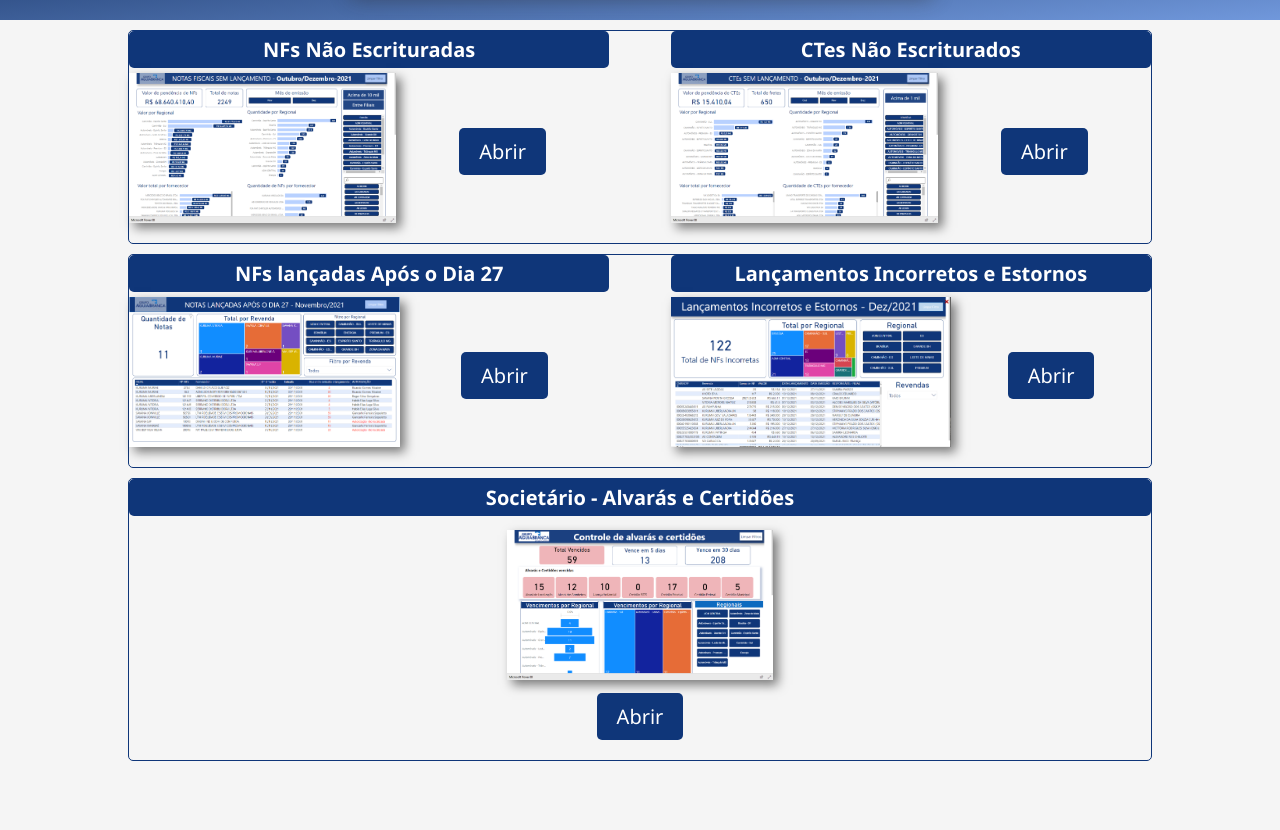
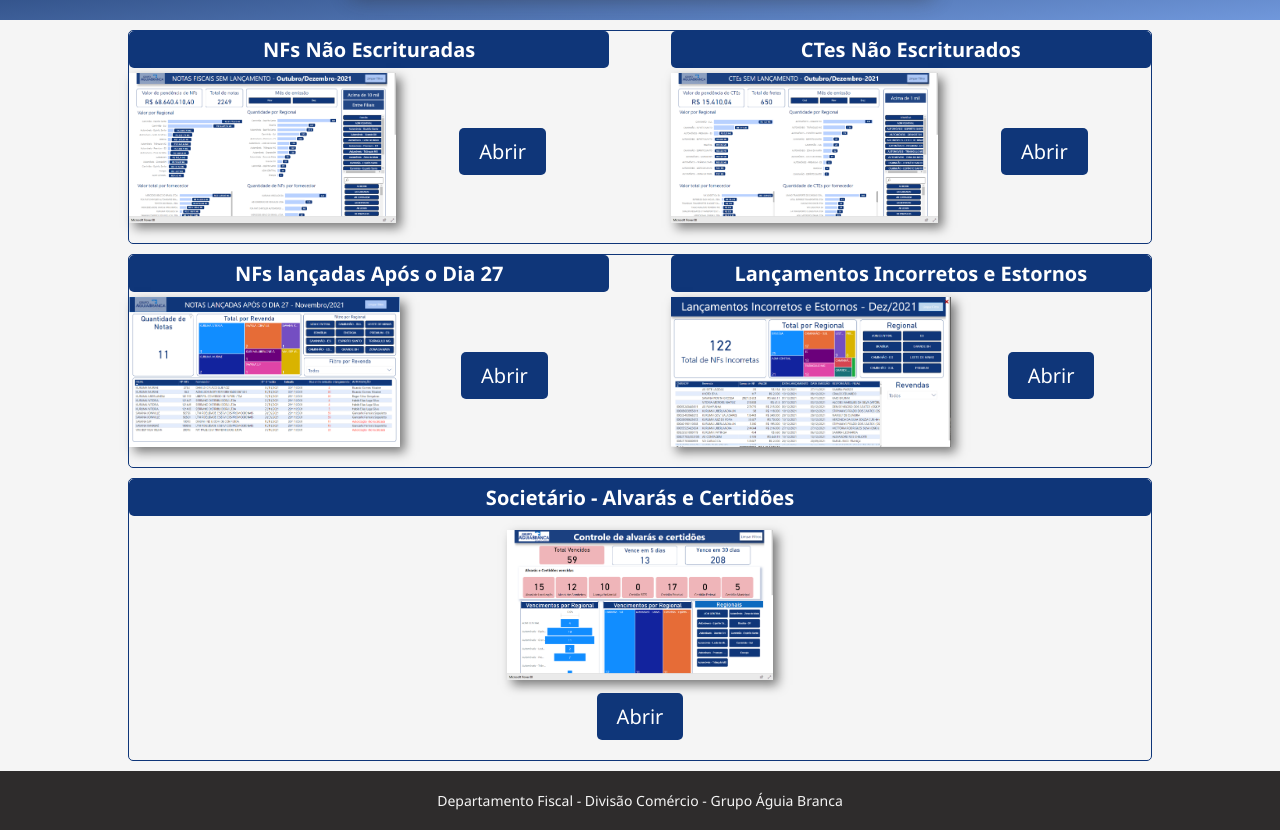
Before and after one commit to LuizFTS/Indicadores, a plain HTML site: page index.html in a window 1280 px wide. Shown: the part 110-940 px from the top of the page. Before the commit the page ends 881 px from the top, so only its background shows below. Drawn offline with Linux system fonts and the light colour scheme.

Commit message:
Update index.html

```diff
--- a/index.html
+++ b/index.html
@@ -94,6 +94,7 @@
         </div>
     </header>
 
+
     <div class="body row">
         <div class="card card_right">
             <h2 class="card__title">NFs Não Escrituradas</h2>
@@ -125,6 +126,7 @@
 
 
 
+
     <div class="body row">
 
         <div class="card--bottom card_right">
@@ -134,6 +136,9 @@
         </div>
     </div>
 
+    <div class="bottom">
+        <p class="bottom__text">Departamento Fiscal - Divisão Comércio - Grupo Águia Branca</p>
+    </div>
 
     <script>
 
```
